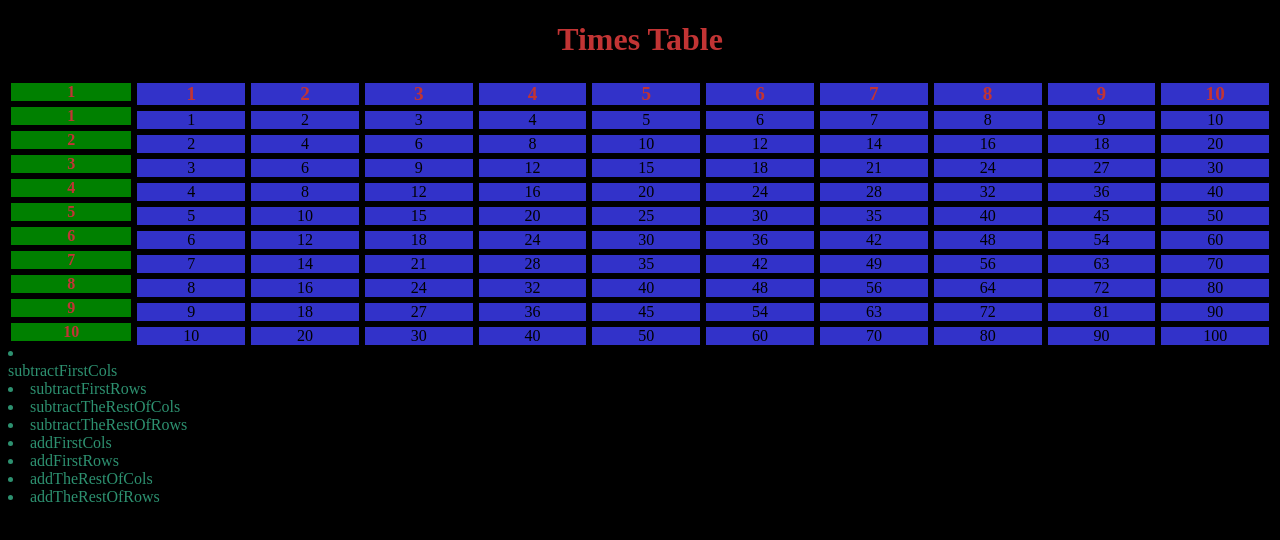
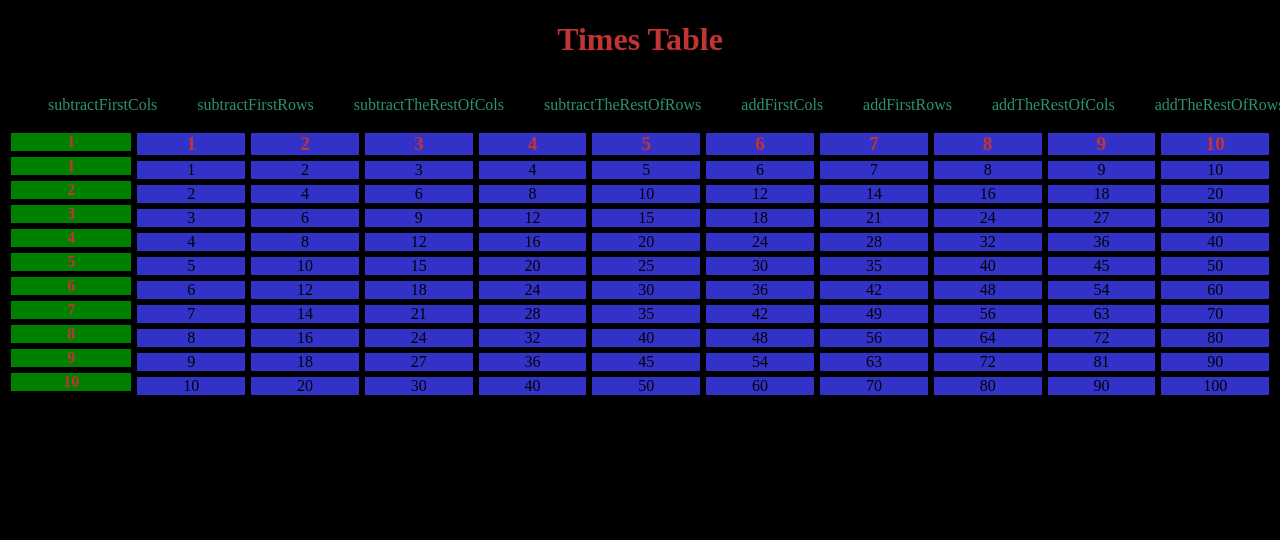
Before and after one commit to Elaz33/times-table, a SvelteKit app: page / in a window 1280 px wide. Shown: the top 540 px of the page. Built offline with nearby package versions, Linux system fonts and the light colour scheme.

Commit message:
latest change

```diff
--- a/src/routes/+page.svelte
+++ b/src/routes/+page.svelte
@@ -66,7 +66,7 @@
     }
 
      function addFirstCols() {
-        rowItems.push(rowItems.length++);
+        rowItems.length++;
     }
 
     function subtractFirstRows() {
@@ -125,6 +125,24 @@
 </script>
 <h1 class="caption">Times Table</h1>
 
+<div class="changers">
+<ul class="changer" on:click={subtractFirstCols}>subtractFirstCols</ul>
+<ul class="changer" on:click={subtractFirstRows}>subtractFirstRows</ul>
+<ul class="changer" on:click={subtractTheRestOfCols}>
+    subtractTheRestOfCols
+</ul>
+<ul class="changer" on:click={subtractTheRestOfRows}>
+    subtractTheRestOfRows
+</ul>
+<ul class="changer" on:click={addFirstCols}>addFirstCols</ul>
+<ul class="changer" on:click={addFirstRows}>addFirstRows</ul>
+<ul class="changer" on:click={addTheRestOfCols}>
+    addTheRestOfCols
+</ul>
+<ul class="changer" on:click={addTheRestOfRows}>
+    addTheRestOfRows
+</ul>
+</div>
 <div class="outer-box">
     <div
         class="row-item"
@@ -287,24 +305,7 @@
         </div>
     {/each}
 </div>
-<div class="changers">
-<li class="changer" on:click={subtractFirstCols}>subtractFirstCols</li>
-<li class="changer" on:click={subtractFirstRows}>subtractFirstRows</li>
-<li class="changer" on:click={subtractTheRestOfCols}>
-    subtractTheRestOfCols
-</li>
-<li class="changer" on:click={subtractTheRestOfRows}>
-    subtractTheRestOfRows
-</li>
-<li class="changer" on:click={addFirstCols}>addFirstCols</li>
-<li class="changer" on:click={addFirstRows}>addFirstRows</li>
-<li class="changer" on:click={addTheRestOfCols}>
-    addTheRestOfCols
-</li>
-<li class="changer" on:click={addTheRestOfRows}>
-    addTheRestOfRows
-</li>
-</div>
+
 <style>
    :global(body){
     background-color: black;
@@ -360,12 +361,14 @@
     }
     .changers{
        position: relative;
-       bottom: 28%;
+       display: flex;
+       top: 20%;
        color:rgb(45, 145, 112);
     }
 
     .changer{
-        position:relative;
-        cursor: pointer;
+       flex: 1;
+       align-content:space-between;
+       cursor: pointer;
     }
 </style>
```
